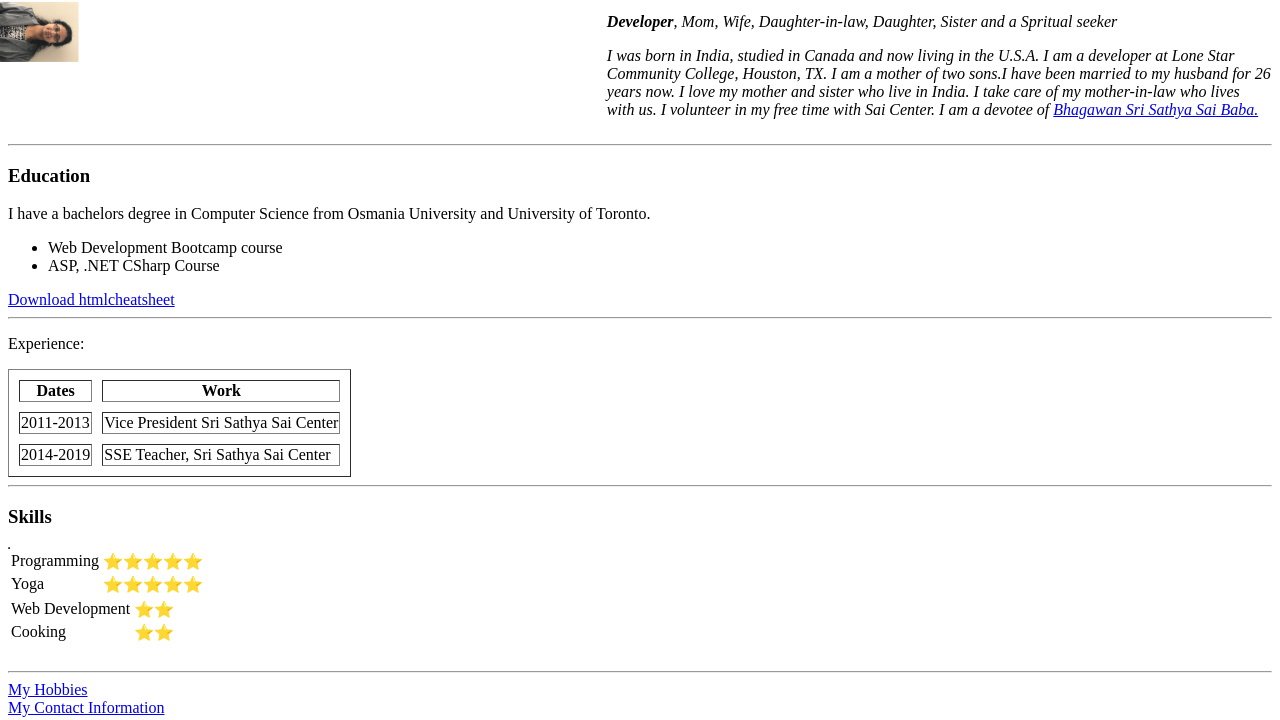
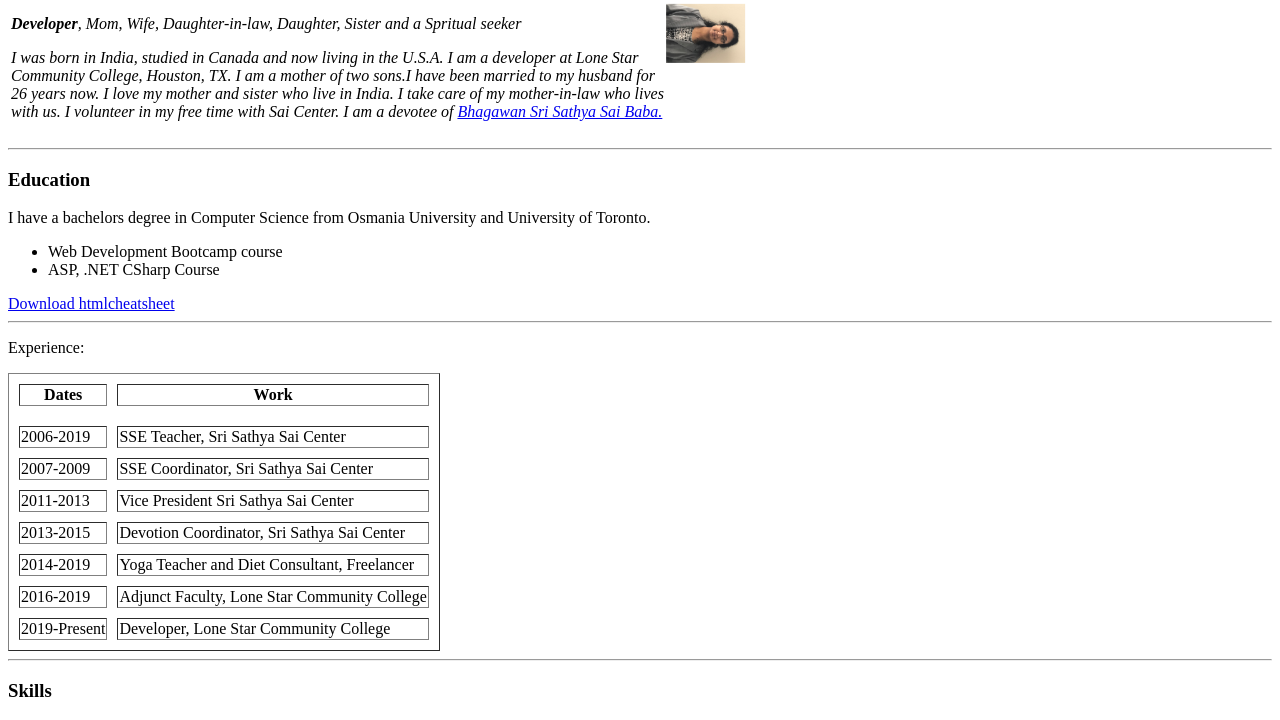
Before and after one commit to annapurnaj/cv, a plain HTML site: page index.html in a window 1280 px wide. Shown: the part 76-796 px from the top of the page. Drawn offline with Linux system fonts and the light colour scheme.

Commit message:
Added updates to CV and worked around the issue of spacing.

```diff
--- a/index.html
+++ b/index.html
@@ -21,9 +21,8 @@
       transform: rotate(90deg);
     }
   </style>
-  <table cellspacing="0">
+  <table>
     <tr>
-      <td><img src="Anna.jpg" alt="Annapurna Picture" id="first-image-of-my-life" class="rotateimg90"></td>
       <td>
         <h1>Annapurna Jonnalagadda</h1>
         <p><em><strong>Developer</strong>, Mom, Wife, Daughter-in-law, Daughter, Sister and a Spritual seeker<em></p>
@@ -32,6 +31,8 @@
           I take care of my mother-in-law who lives with us. I volunteer in my free time with Sai Center.
           I am a devotee of <a href="https://www.radiosai.org" target="_blank">Bhagawan Sri Sathya Sai Baba.</a></p>
       </td>
+      <td><img src="Anna.jpg" alt="Annapurna Picture" id="first-image-of-my-life" class="rotateimg90"></td>
+
     </tr>
   </table>
   <hr>
@@ -55,20 +56,38 @@
     </thead>
     <tbody>
       <tr>
+      <tr>
+        <td>2006-2019</td>
+        <td>SSE Teacher, Sri Sathya Sai Center</td>
+      </tr>
+      <tr>
+        <td>2007-2009</td>
+        <td>SSE Coordinator, Sri Sathya Sai Center</td>
+      </tr>
+      <tr>
         <td>2011-2013</td>
         <td>Vice President Sri Sathya Sai Center</td>
       </tr>
       <tr>
+        <td>2013-2015</td>
+        <td>Devotion Coordinator, Sri Sathya Sai Center</td>
+      </tr>
+      <tr>
         <td>2014-2019</td>
-        <td>SSE Teacher, Sri Sathya Sai Center</td>
+        <td>Yoga Teacher and Diet Consultant, Freelancer</td>
+      </tr>
+      <tr>
+        <td>2016-2019</td>
+        <td>Adjunct Faculty, Lone Star Community College</td>
+      </tr>
+      <tr>
+        <td>2019-Present</td>
+        <td>Developer, Lone Star Community College</td>
       </tr>
     </tbody>
   </table>
   <hr>
   <h3>Skills</h3>
-  <table border="1" cellspacing="10">
-    <thead>
-      <tr>
   <table>
     <tr>
       <td>Programming</td>
@@ -79,8 +98,7 @@
       <td>⭐⭐⭐⭐⭐</td>
     </tr>
   </table>
-      </tr>
-      <tr>
+
   <table>
     <tr>
       <td>Web Development</td>
@@ -91,14 +109,11 @@
       <td>⭐⭐</td>
     </tr>
   </table>
-      </tr>
-    </thead>
-  </table>
+
   <br>
   <hr>
-  <a href="hobbies.html" target="_blank">My Hobbies</a>
-  <br>
-  <a href="contact.html" target="_blank">My Contact Information</a>
+  <h4><a href="hobbies.html" target="_blank">My Hobbies</a> </h4>
+  <h4><a href="contact.html" target="_blank">My Contact Information</a></h4>
 </body>
 
 </html>
```
Lines whose indentation alone changed are shown as unchanged.
